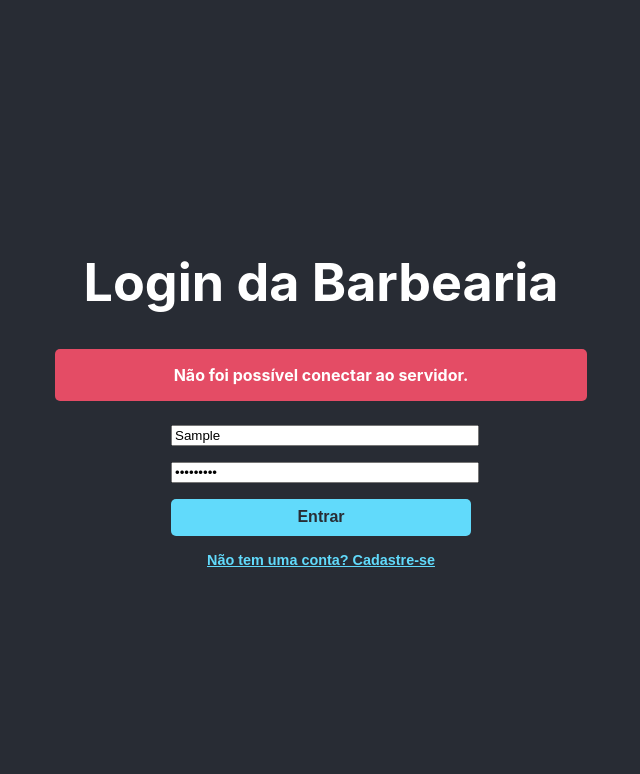
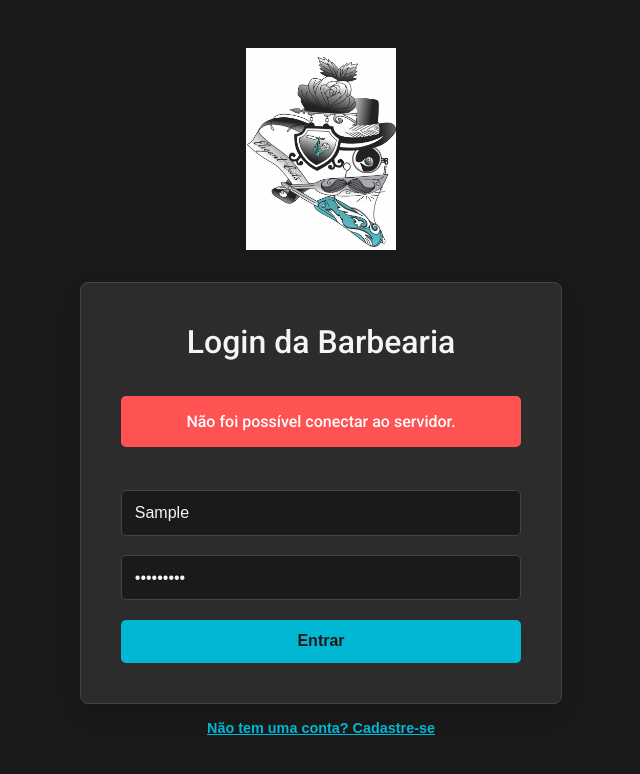
Before and after one commit to CalebKappes/barbearia-frontend, a React (Create React App) app: page /login in a window 1280 px wide. Both pictures are taken after typing "Sample", "Sample123" into the empty fields and a click on the button "Entrar". Shown: the top 774 px of the page, without its empty margins (319-959 px from the left). Built offline with nearby package versions, Linux system fonts and the light colour scheme; no server answers.

Commit message:
Implementa nova identidade visual e logo

```diff
--- a/src/App.css
+++ b/src/App.css
@@ -1,93 +1,209 @@
 /* src/App.css */
 
-@import 'react-big-calendar/lib/css/react-big-calendar.css';
-/* Estilo geral do corpo da página */
+/* --- Reset Básico e Fontes --- */
+@import url('https://fonts.googleapis.com/css2?family=Roboto:wght@300;400;500;700&display=swap');
+
+:root {
+  --background-dark: #1a1a1a;
+  --surface-dark: #2c2c2c;
+  --primary-accent: #00b8d4; /* Um azul-turquesa inspirado na sua logo */
+  --primary-accent-hover: #00e5ff;
+  --text-light: #f5f5f5;
+  --text-medium: #a0a0a0;
+  --error-color: #ff5252;
+  --success-color: #00c853;
+  --border-color: #444;
+}
+
 body {
-  background-color: #282c34;
-  color: white;
-  font-family: -apple-system, BlinkMacSystemFont, 'Segoe UI', 'Roboto', 'Oxygen',
-    'Ubuntu', 'Cantarell', 'Fira Sans', 'Droid Sans', 'Helvetica Neue',
-    sans-serif;
+  margin: 0;
+  font-family: 'Roboto', sans-serif;
+  background-color: var(--background-dark);
+  color: var(--text-light);
   -webkit-font-smoothing: antialiased;
   -moz-osx-font-smoothing: grayscale;
 }
 
-/* Container principal do nosso App */
+/* --- Estrutura Principal --- */
 .App {
   text-align: center;
 }
 
 .App-header {
+  background-color: var(--background-dark);
   min-height: 100vh;
   display: flex;
   flex-direction: column;
   align-items: center;
-  justify-content: center;
-  font-size: calc(10px + 2vmin);
+  justify-content: center; /* Centraliza o conteúdo verticalmente */
+  padding: 2rem;
+  box-sizing: border-box;
 }
 
-/* Container dos seletores e botão */
-.selecao-container {
+/* --- Cabeçalho e Navegação (Para páginas internas) --- */
+.header-nav {
+  position: absolute;
+  top: 20px;
+  right: 20px;
   display: flex;
-  gap: 1rem; /* Espaçamento entre os itens */
   align-items: center;
-  margin-bottom: 2rem;
-  flex-wrap: wrap; /* Permite que os itens quebrem a linha em telas menores */
-  justify-content: center;
+  gap: 1.5rem;
 }
 
-/* Estilo para os seletores (dropdown) e input de data */
-select, input[type="date"] {
-  padding: 0.5rem;
-  font-size: 1rem;
-  border-radius: 5px;
-  border: 1px solid #61dafb;
-  background-color: #3a3f4a;
-  color: white;
+.admin-link, .nav-link {
+  color: var(--primary-accent);
+  text-decoration: none;
+  font-weight: 500;
+  transition: color 0.2s ease-in-out;
 }
 
-/* Estilo para os botões principais */
+.admin-link:hover, .nav-link:hover {
+  color: var(--primary-accent-hover);
+  text-decoration: underline;
+}
+
+.logout-botao {
+  background-color: var(--surface-dark);
+  color: var(--text-light);
+  border: 1px solid var(--border-color);
+  padding: 0.5rem 1rem;
+}
+
+.logout-botao:hover {
+  background-color: var(--border-color);
+}
+
+
+/* --- Formulários --- */
+.login-form, .admin-form {
+  display: flex;
+  flex-direction: column;
+  gap: 1.2rem;
+  width: 100%;
+  max-width: 400px;
+  background-color: var(--surface-dark);
+  padding: 2.5rem;
+  border-radius: 8px;
+  border: 1px solid var(--border-color);
+  box-shadow: 0 10px 25px rgba(0,0,0,0.2);
+}
+
+.login-form h1, .admin-form h3 {
+  margin-top: 0;
+  margin-bottom: 1rem;
+  font-weight: 500;
+}
+
+.login-form input, .admin-form input, select, input[type="date"] {
+  background-color: var(--background-dark);
+  color: var(--text-light);
+  border: 1px solid var(--border-color);
+  border-radius: 5px;
+  padding: 0.8rem;
+  font-size: 1rem;
+  transition: border-color 0.2s, box-shadow 0.2s;
+}
+
+.login-form input:focus, .admin-form input:focus, select:focus, input[type="date"]:focus {
+  outline: none;
+  border-color: var(--primary-accent);
+  box-shadow: 0 0 0 3px rgba(0, 184, 212, 0.3);
+}
+
 button {
-  padding: 0.6rem 1.2rem;
+  padding: 0.8rem 1.5rem;
   font-size: 1rem;
   font-weight: bold;
   border-radius: 5px;
   border: none;
   cursor: pointer;
-  background-color: #61dafb; /* Azul React */
-  color: #282c34;
-  transition: background-color 0.2s;
+  background-color: var(--primary-accent);
+  color: var(--background-dark);
+  transition: background-color 0.2s, transform 0.1s;
+}
+
+button:hover:not(:disabled) {
+  background-color: var(--primary-accent-hover);
+  transform: translateY(-2px);
 }
 
 button:disabled {
   background-color: #555;
   cursor: not-allowed;
+  opacity: 0.7;
 }
 
-button:not(:disabled):hover {
-  background-color: #a3ecff;
+.link-botao {
+  background: none;
+  border: none;
+  color: var(--primary-accent);
+  text-decoration: underline;
+  cursor: pointer;
+  padding: 1rem;
+  font-size: 0.9rem;
 }
 
-/* Botão de Sair, posicionado no canto */
-.logout-botao {
-  position: absolute;
-  top: 20px;
-  right: 20px;
-  background-color: #444;
+.link-botao:hover {
+  color: var(--primary-accent-hover);
+}
+
+/* --- Logo --- */
+.logo-login {
+  width: 150px;
+  height: auto;
+  margin-bottom: 2rem;
+}
+
+/* --- Mensagens de Feedback --- */
+.mensagem {
+  padding: 1rem;
+  margin-bottom: 1.5rem;
+  width: 100%;
+  max-width: 400px;
+  border-radius: 5px;
+  text-align: center;
+  font-weight: 500;
+  font-size: 1rem;
+  box-sizing: border-box;
+}
+
+.mensagem.sucesso {
+  background-color: var(--success-color);
   color: white;
 }
-.logout-botao:hover {
-  background-color: #666;
+
+.mensagem.erro {
+  background-color: var(--error-color);
+  color: white;
+}
+.mensagem.erro pre {
+  white-space: pre-wrap;
+  text-align: left;
 }
 
-/* Container dos resultados (horários) */
+
+/* --- Seção de Agendamento e Gestão --- */
+.main-container {
+  width: 90%;
+  max-width: 1100px; /* Aumenta a largura máxima para painéis maiores */
+  margin: 0 auto;
+}
+
+.selecao-container {
+  display: flex;
+  gap: 1rem;
+  align-items: center;
+  margin-bottom: 2rem;
+  flex-wrap: wrap;
+  justify-content: center;
+}
+
 .resultados-container {
   margin-top: 2rem;
-  width: 80%;
+  width: 90%;
   max-width: 600px;
 }
 
-/* Lista de horários */
 .horarios-lista {
   list-style: none;
   padding: 0;
@@ -97,233 +213,94 @@ button:not(:disabled):hover {
   justify-content: center;
 }
 
-/* Botão de cada horário disponível */
 .horario-botao {
-  background-color: #1a8a3c;
+  background-color: var(--success-color);
   color: white;
 }
-.horario-botao:hover {
-  background-color: #2db956;
+
+.admin-container {
+  background-color: var(--surface-dark);
+  padding: 2rem;
+  border-radius: 10px;
+  width: 100%;
+  box-sizing: border-box;
 }
 
-/* Formulário de login */
-.login-form {
-  display: flex;
-  flex-direction: column;
-  gap: 1rem;
-  width: 300px;
-}
-
-.login-form input {
+.admin-section {
   width: 100%;
 }
 
-/* Estilo base da caixa de mensagem */
-.mensagem {
-  padding: 1rem;
-  margin-bottom: 1.5rem;
-  width: 80%;
-  max-width: 500px;
-  border-radius: 5px;
-  text-align: center;
-  font-weight: bold;
-  font-size: 1rem;
-}
-
-/* Cor de fundo para mensagens de sucesso */
-.mensagem.sucesso {
-  background-color: #2db956;
-  color: white;
-}
-
-/* Cor de fundo para mensagens de erro */
-.mensagem.erro {
-  background-color: #e44c65;
-  color: white;
-}
-
-/* ### NOVO ESTILO PARA O LINK DE CADASTRO ### */
-.link-botao {
-  background: none;
+.admin-divider {
   border: none;
-  color: #61dafb; /* Azul React */
-  text-decoration: underline;
-  cursor: pointer;
-  padding: 1rem;
-  font-size: 0.9rem;
-}
-
-.link-botao:hover {
-  color: white;
-}
-/* Adicione no final de App.css */
-.header-nav {
-  position: absolute;
-  top: 20px;
-  right: 20px;
-  display: flex;
-  align-items: center;
-  gap: 1rem;
-}
-
-.admin-link {
-  color: #61dafb;
-  text-decoration: none;
-  font-weight: bold;
-}
-
-.admin-link:hover {
-  text-decoration: underline;
-}
-
-/* Ajuste no botão de logout para funcionar com o novo container */
-.logout-botao {
-  position: static; /* Remove o posicionamento absoluto */
-}
-/* Adicione no final de App.css */
-
-.admin-container {
-  background-color: #3a3f4a;
-  padding: 2rem;
-  border-radius: 10px;
-  width: 80%;
-  max-width: 800px;
-  margin-top: 2rem;
+  border-top: 1px solid var(--border-color);
+  margin: 3rem 0;
 }
 
 .admin-table {
   width: 100%;
   border-collapse: collapse;
-  margin-top: 1rem;
+  margin-top: 1.5rem;
+  font-size: 0.9rem;
 }
 
 .admin-table th, .admin-table td {
-  border: 1px solid #444c56;
-  padding: 0.75rem;
+  border-bottom: 1px solid var(--border-color);
+  padding: 0.8rem;
   text-align: left;
 }
 
 .admin-table th {
-  background-color: #282c34;
-}
-
-.admin-table td button {
-  margin-right: 0.5rem;
-  padding: 0.3rem 0.6rem;
+  color: var(--text-medium);
+  font-weight: 500;
+  text-transform: uppercase;
   font-size: 0.8rem;
 }
 
+.admin-table tr:last-child td {
+  border-bottom: none;
+}
+
 .btn-edit {
-  background-color: #f0ad4e; /* Laranja */
+  background-color: #f0ad4e;
 }
 
 .btn-delete {
-  background-color: #d9534f; /* Vermelho */
-}
-/* Adicione no final de App.css */
-
-.admin-section {
-  width: 100%;
+  background-color: var(--error-color);
 }
 
-.admin-form {
-  display: flex;
-  flex-direction: column;
-  gap: 1rem;
-  background-color: #444c56;
-  padding: 1.5rem;
+/* --- Calendário --- */
+.rbc-calendar {
+  background-color: #fdfdfd;
+  color: var(--background-dark);
   border-radius: 8px;
-  margin-bottom: 2rem;
+  padding: 1rem;
 }
 
-.admin-form h3 {
-  margin-top: 0;
-  text-align: left;
+.rbc-header {
+  padding: 10px 3px;
+  height: auto;
+  min-height: 50px;
 }
 
-.admin-form input {
-  width: 100%;
-  padding: 0.5rem;
-  font-size: 1rem;
+.rbc-event {
+  background-color: var(--primary-accent);
+  color: var(--background-dark) !important;
+  border: none;
   border-radius: 5px;
-  border: 1px solid #61dafb;
-  background-color: #3a3f4a;
-  color: white;
-  box-sizing: border-box; /* Garante que o padding não aumente a largura total */
+  font-weight: 500;
 }
-/* Adicione no final de App.css */
-.admin-form-toggle {
-  margin-bottom: 1rem;
-  text-align: right;
-}
-/* Adicione no final de App.css */
-
-.modal-overlay {
-  position: fixed; /* Fica fixo na tela */
-  top: 0;
-  left: 0;
-  right: 0;
-  bottom: 0;
-  background-color: rgba(0, 0, 0, 0.7); /* Fundo preto semi-transparente */
-  display: flex;
-  align-items: center;
-  justify-content: center;
-  z-index: 1000; /* Garante que fique sobre todo o resto */
-}
-
-.modal-content {
-  background-color: #3a3f4a;
-  padding: 2rem;
-  border-radius: 8px;
-  text-align: center;
-  width: 90%;
-  max-width: 400px;
-}
-
-.modal-actions {
-  margin-top: 1.5rem;
-  display: flex;
-  justify-content: center;
-  gap: 1rem;
-}
-
-.btn-confirm {
-  background-color: #d9534f; /* Vermelho, para ações destrutivas */
-}
-
-.btn-cancel {
-  background-color: #555;
-}
-/* Adicione no final de App.css */
-.admin-divider {
-  border: none;
-  border-top: 1px solid #444c56;
-  margin: 3rem 0;
-}
-/* Adicione no final de App.css */
-.agendamento-cancelado {
-  background-color: #444c56;
-  color: #888;
-  text-decoration: line-through; /* Tacha o texto */
-}
-
-.agendamento-cancelado button {
-  display: none; /* Esconde o botão de cancelar */
-}
-/* Adicione no final de App.css */
 
 .admin-tabs {
   margin-bottom: 1rem;
-  border-bottom: 2px solid #444c56;
+  border-bottom: 2px solid var(--border-color);
   padding-bottom: 0.5rem;
-  width: 80%;
-  max-width: 800px;
+  width: 100%;
 }
 
 .tab-button {
   background: none;
   border: none;
-  color: #888;
+  color: var(--text-medium);
   padding: 0.5rem 1rem;
   font-size: 1.1rem;
   cursor: pointer;
@@ -331,24 +308,7 @@ button:not(:disabled):hover {
 }
 
 .tab-button.active {
-  color: #61dafb;
-  border-bottom: 2px solid #61dafb;
+  color: var(--primary-accent);
+  border-bottom: 2px solid var(--primary-accent);
+  font-weight: 700;
 }
-/* Adicione no final de App.css */
-
-/* --- Correções para o React Big Calendar --- */
-
-/* Ajusta o cabeçalho dos dias para evitar sobreposição */
-.rbc-header {
-  padding: 10px 3px;
-  height: auto; /* Permite que a altura se ajuste ao conteúdo */
-  min-height: 50px; /* Garante uma altura mínima */
-}
-
-/* Garante que os eventos no calendário tenham uma cor de texto legível */
-.rbc-event {
-  background-color: #61dafb; /* Azul React para os eventos */
-  color: #282c34 !important; /* Cor do texto escura e !important para sobrescrever o padrão */
-  border: none;
-  border-radius: 5px;
-}
--- a/src/pages/LoginForm.js
+++ b/src/pages/LoginForm.js
@@ -1,6 +1,8 @@
 // src/pages/LoginForm.js
 
 import React, { useState, useEffect } from 'react';
+// 1. Importe a sua imagem de logo
+import logoBarbearia from '../LogoShelock.jpg';
 
 function LoginForm({ onLoginSuccess, onNavigateToRegister }) {
   const [username, setUsername] = useState('');
@@ -39,16 +41,19 @@ function LoginForm({ onLoginSuccess, onNavigateToRegister }) {
   return (
     <div className="App">
       <header className="App-header">
-        <h1>Login da Barbearia</h1>
-        {mensagem.texto && (
-          <div className={`mensagem ${mensagem.tipo}`}>{mensagem.texto}</div>
-        )}
+        {/* 2. Adicione a tag de imagem para mostrar a logo */}
+        <img src={logoBarbearia} className="logo-login" alt="Logo da Barbearia" />
+
         <form onSubmit={handleLogin} className="login-form">
+          <h1>Login da Barbearia</h1>
+          {mensagem.texto && (
+            <div className={`mensagem ${mensagem.tipo}`}>{mensagem.texto}</div>
+          )}
           <input type="text" placeholder="Nome de usuário" value={username} onChange={(e) => setUsername(e.target.value)} required/>
           <input type="password" placeholder="Senha" value={password} onChange={(e) => setPassword(e.target.value)} required/>
           <button type="submit">Entrar</button>
         </form>
-        {/* Este botão leva o usuário para a tela de cadastro */}
+
         <button onClick={onNavigateToRegister} className="link-botao">
           Não tem uma conta? Cadastre-se
         </button>
```
Also changed, not shown: src/LogoShelock.JPG (added).
